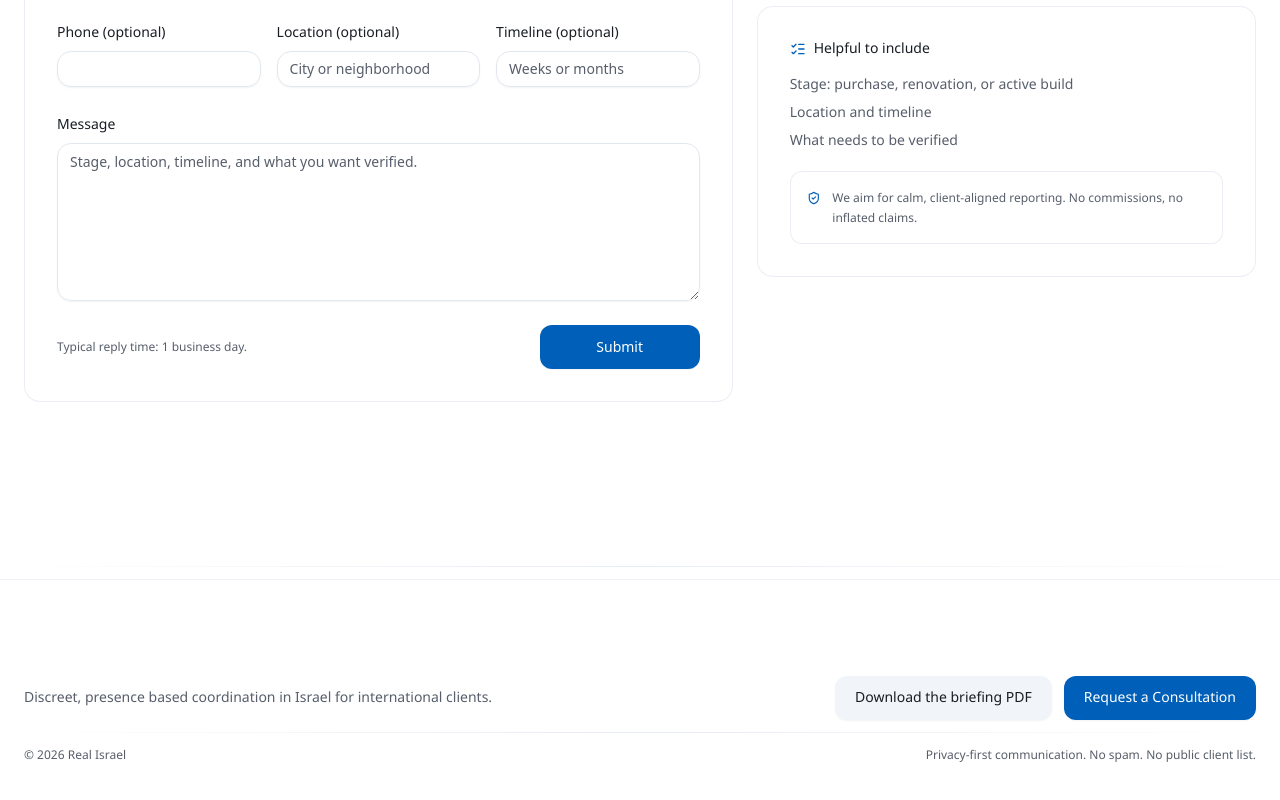
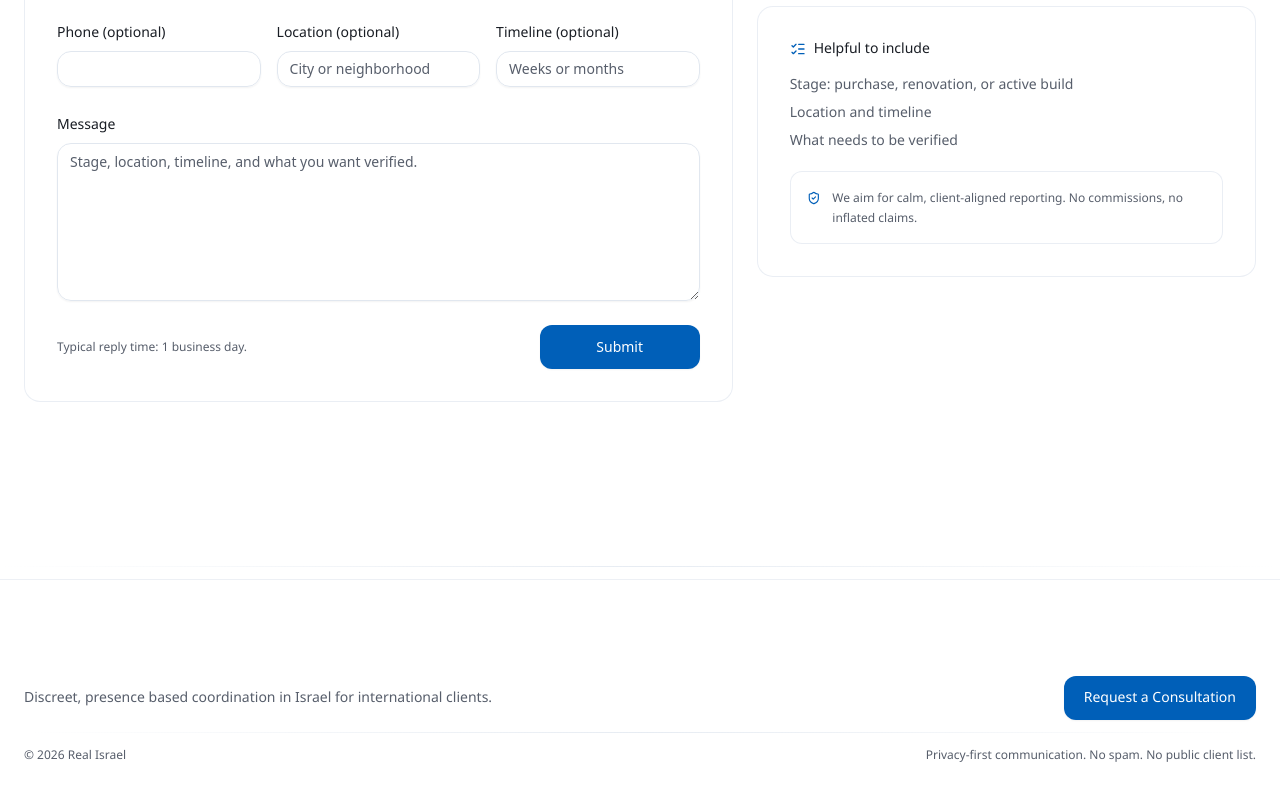
Before and after one commit to aryehrapaport/real-israel, a React (Vite) app: page / in a window 1280 px wide. Shown: the part 5559-6359 px from the top of the page. Built offline with nearby package versions, Linux system fonts and the light colour scheme.

Commit message:
Remove footer PDF link

```diff
--- a/src/components/site-footer.tsx
+++ b/src/components/site-footer.tsx
@@ -15,11 +15,8 @@ export function SiteFooter() {
             </div>
 
             <div className="flex items-center justify-start gap-3 md:justify-end">
-              <Button asChild variant="secondary">
-                <Link to="/contact?briefing=1">Download the briefing PDF</Link>
-              </Button>
               <Button asChild>
-                <Link to="/contact">Request a Consultation</Link>
+                <Link to="/#contact">Request a Consultation</Link>
               </Button>
             </div>
           </div>
```
